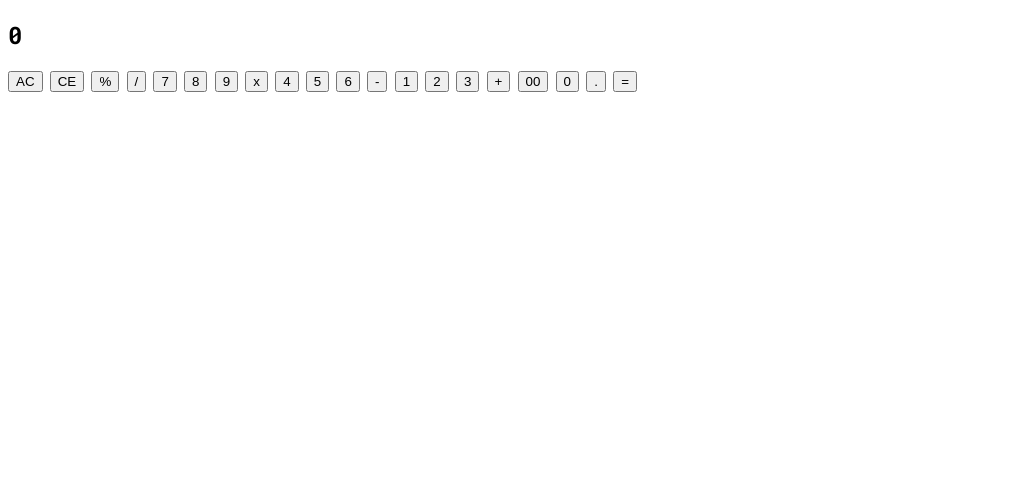
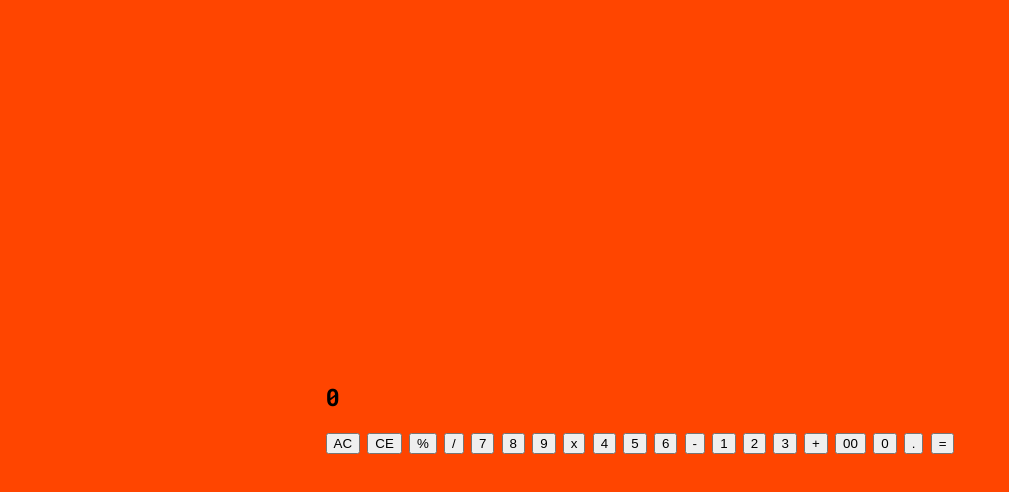
Before and after one commit to markovich692/calculator-online, a plain HTML site: page index.html in a window 1280 px wide. Shown: the whole page, without its empty margins (0-1009 px from the left). Drawn offline with Linux system fonts and the light colour scheme.

Commit message:
Add CSS class selectors for all calculator elements

```diff
--- a/style.css
+++ b/style.css
@@ -17,4 +17,30 @@ body {
   line-height: 1.6;
   font-weight: 400;
   min-height: 100vh;
+  background-color: orangered;
+  display: flex;
+  justify-content: center;
+  align-items: center;
 }
+
+.calculator {
+}
+
+.screen {
+}
+
+.screen__display-block {
+}
+
+.screen__display-text {
+}
+
+.keyboard__buttons {
+}
+
+.keyboard__btn {
+}
+.keyboard__btn--op {
+}
+.keyboard__btn--digit {
+}
```
